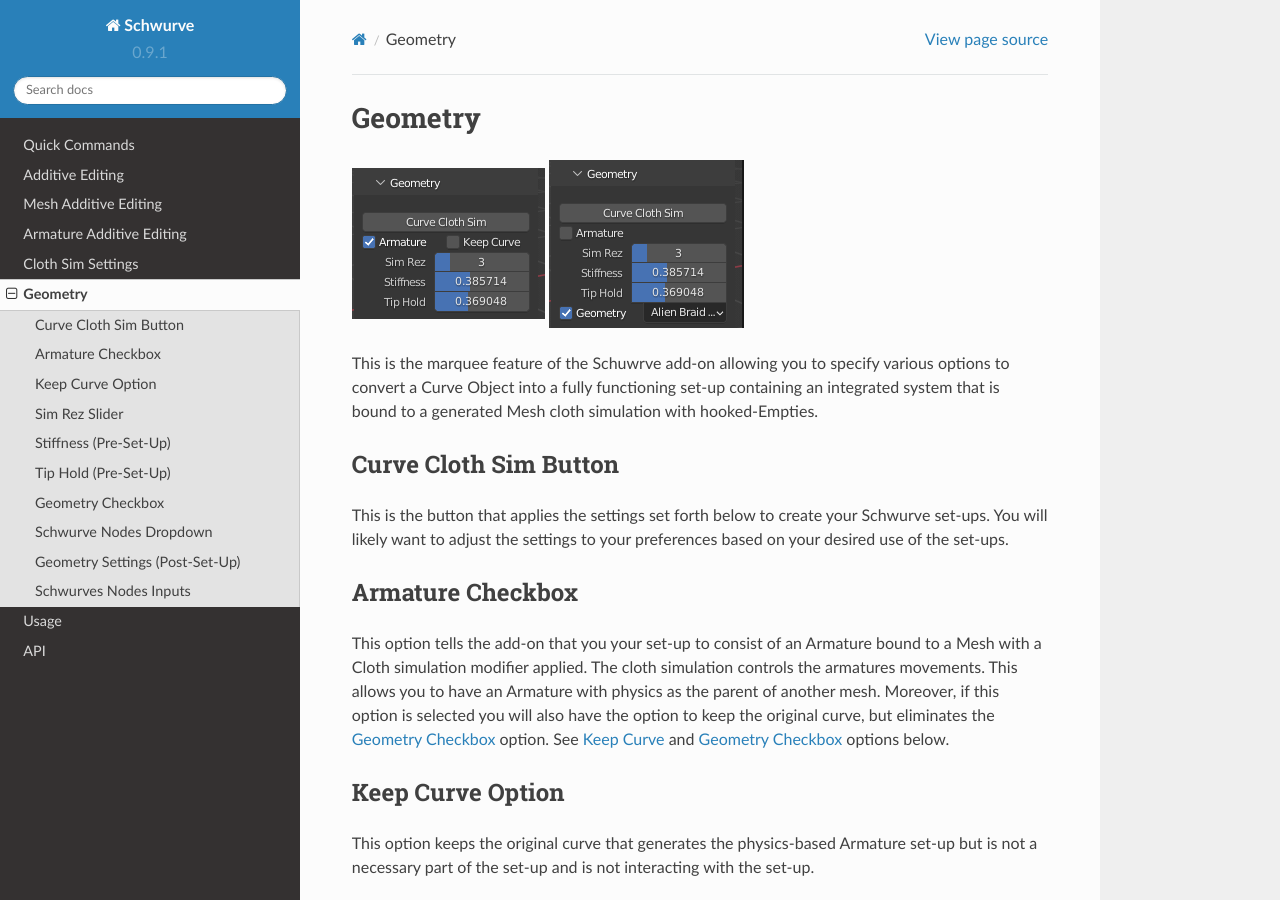
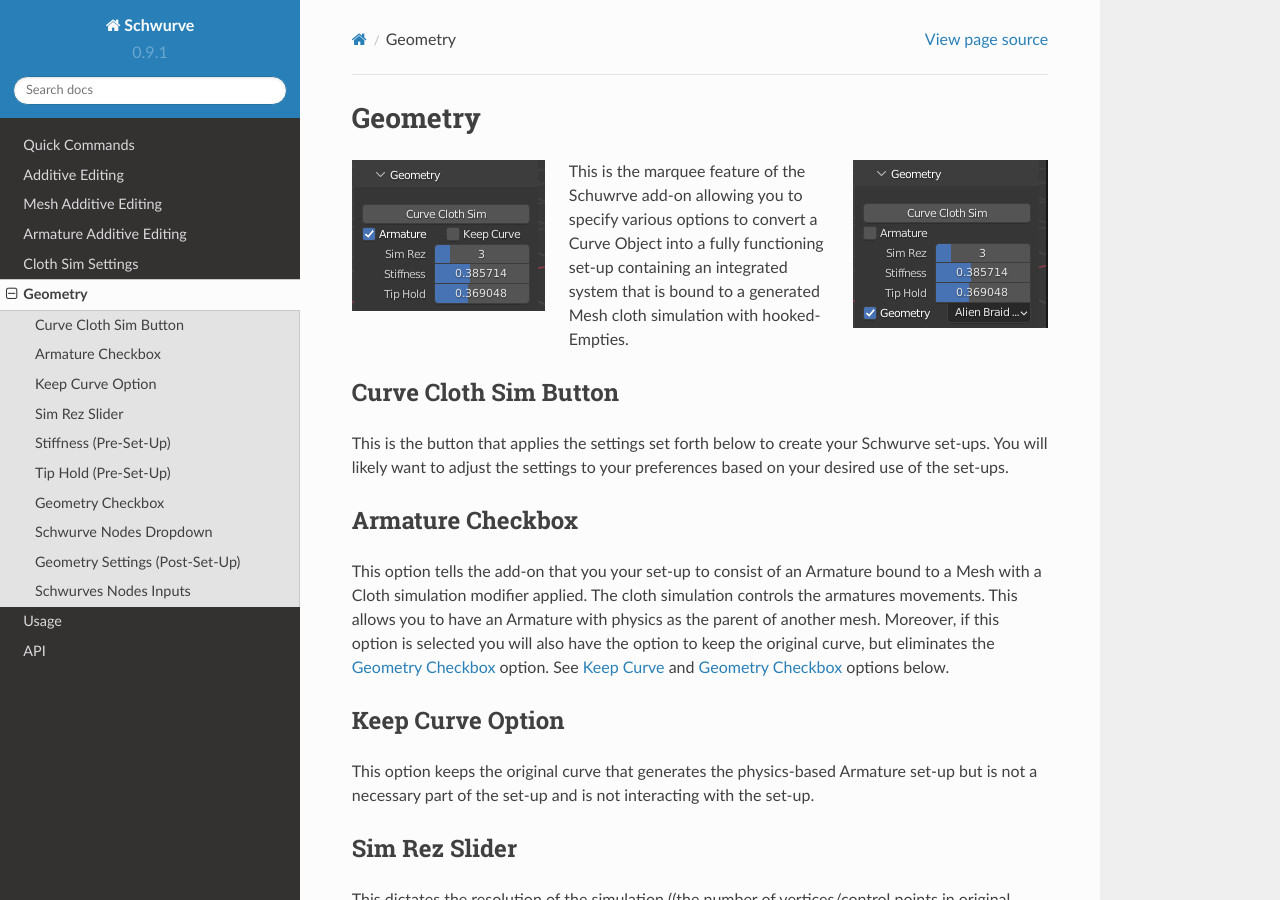
Before and after one commit to Ayjent/SchwurveTest, a Sphinx documentation site: the page built from docs/source/geometry.rst, in a window 1280 px wide and 900 px high. Built offline with Sphinx 7.4.7 and the Read the Docs theme 2.0.0, drawn with Linux system fonts in a browser that asks for light colours.

Commit message:
Update geometry.rst

```diff
--- a/docs/source/geometry.rst
+++ b/docs/source/geometry.rst
@@ -1,8 +1,11 @@
 Geometry
 --------
 
-.. image:: ../_static/GeometryArmOption.png
-.. image:: ../_static/Geometry.png
+.. figure:: ../_static/GeometryArmOption.png
+   :align: left
+
+.. figure:: ../_static/Geometry.png
+   :align: right
 
 This is the marquee feature of the Schuwrve add-on allowing you to specify various options to convert a Curve Object into a fully functioning set-up containing
 an integrated system that is bound to a generated Mesh cloth simulation with hooked-Empties.
```
